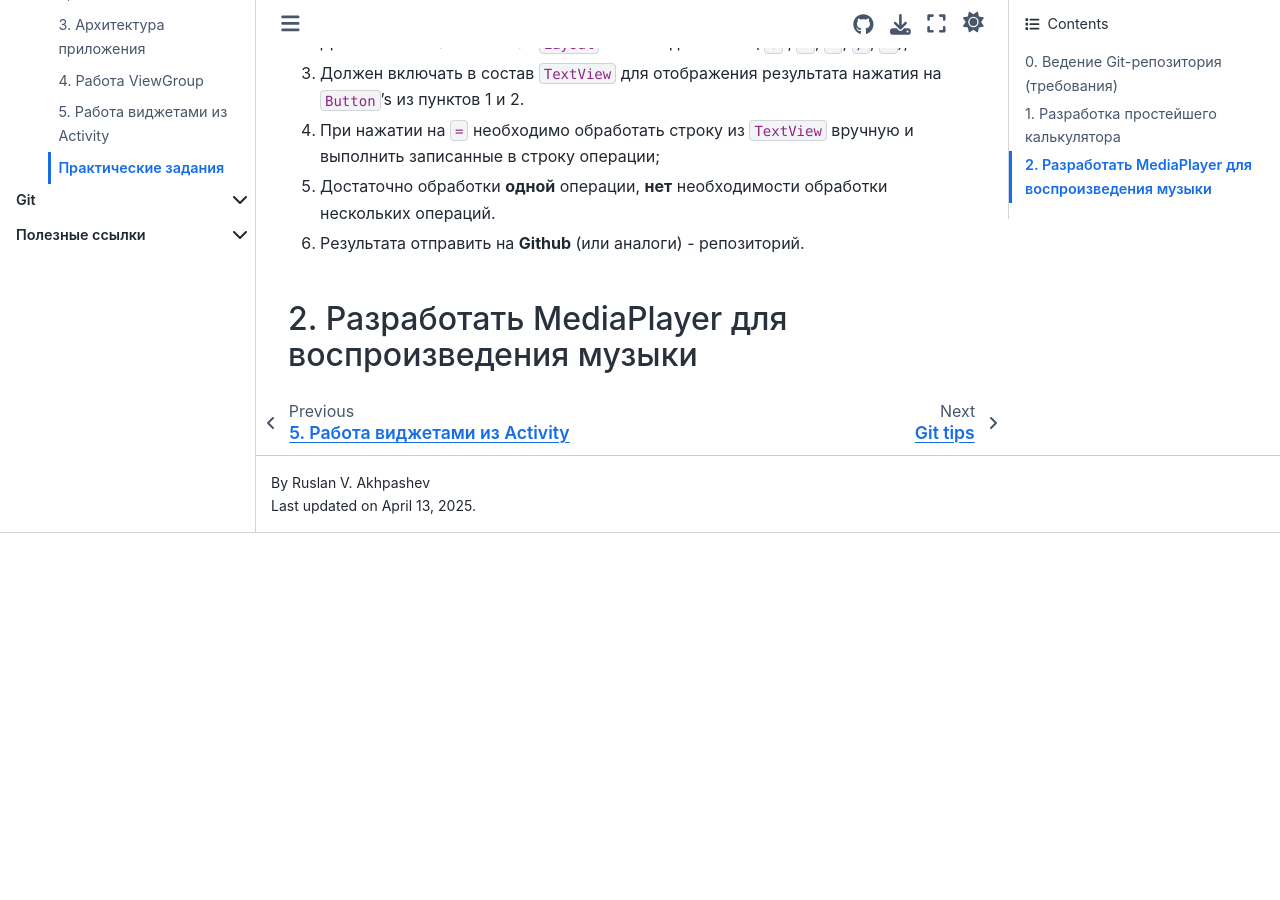
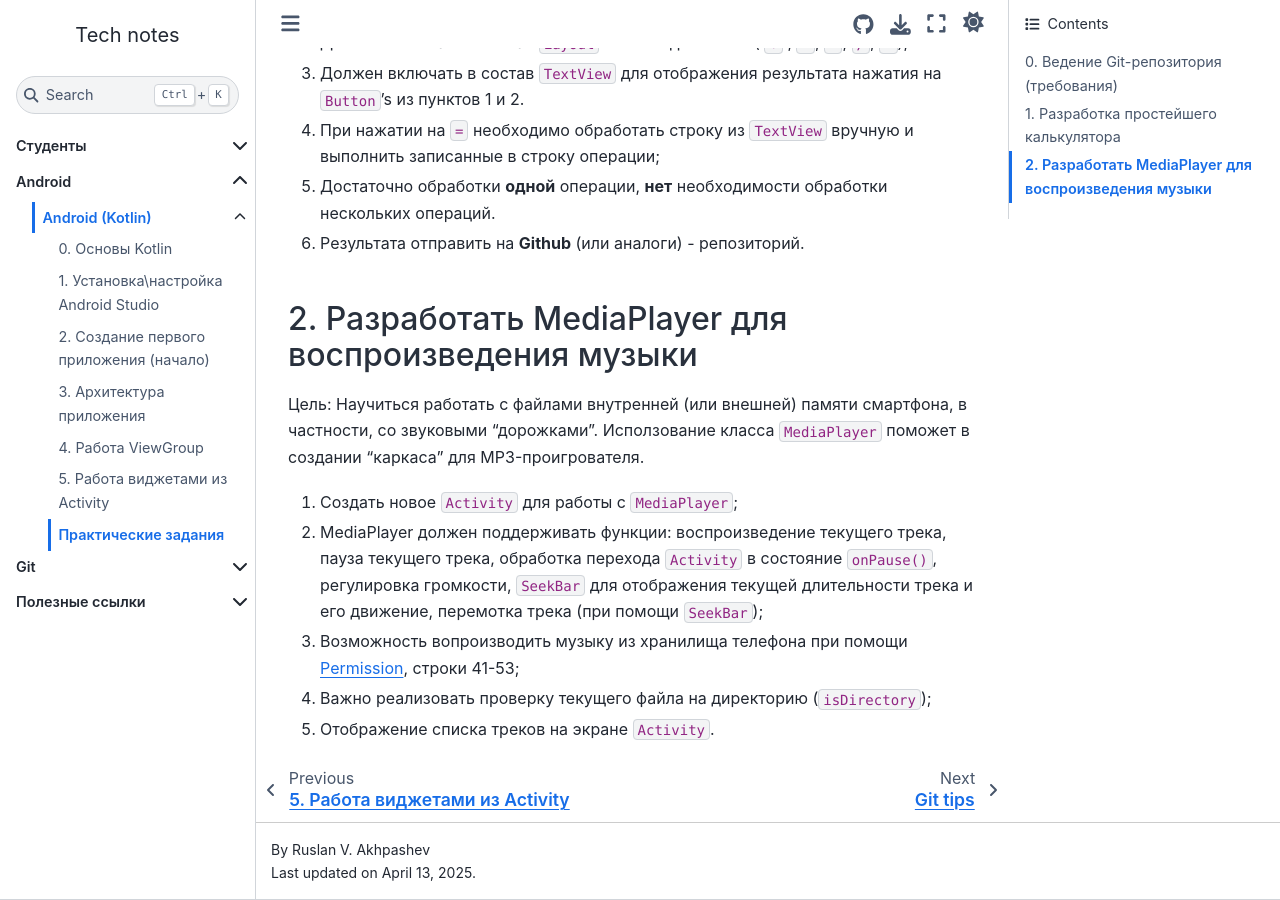
Before and after one commit to sibsutisTelecomDep/blog, a Jupyter Book: the page built from book/android/tasks.md, in a window 1280 px wide and 900 px high, scrolled down 758 px. Built offline with Jupyter Book 1.0.4 settings and Sphinx 7.4.7 and the Sphinx Book theme 1.1.4, drawn with Linux system fonts in a browser that asks for light colours; comment, search, counter and statistics services are not loaded; before the commit the page ends 1291 px from its top, so only the background shows below that.

Commit message:
Media Player task update

```diff
--- a/book/android/tasks.md
+++ b/book/android/tasks.md
@@ -21,3 +21,11 @@
 6. Результата отправить на **Github** (или аналоги) - репозиторий.
 
 ## 2. Разработать MediaPlayer для воспроизведения музыки
+
+Цель: Научиться работать с файлами внутренней (или внешней) памяти смартфона, в частности, со звуковыми "дорожками". Исползование класса `MediaPlayer` поможет в создании "каркаса" для MP3-проигрователя.
+
+1. Создать новое `Activity` для работы с `MediaPlayer`;
+2. MediaPlayer должен поддерживать функции: воспроизведение текущего трека, пауза текущего трека, обработка перехода `Activity` в состояние `onPause()`, регулировка громкости, `SeekBar` для отображения текущей длительности трека и его движение, перемотка трека (при помощи `SeekBar`);
+3. Возможность вопроизводить музыку из хранилища телефона при помощи  [Permission](https://github.com/sibsutisTelecomDep/android_notes/blob/master/Lessons/android_notes/app/src/main/java/com/example/android_notes/activities/MediaPlayerActivity.kt), строки 41-53;
+4. Важно реализовать проверку текущего файла на директорию (`isDirectory`);
+4. Отображение списка треков на экране `Activity`.
```
Also changed, not shown: book/android/basic_05.md (+6 -2 lines).
